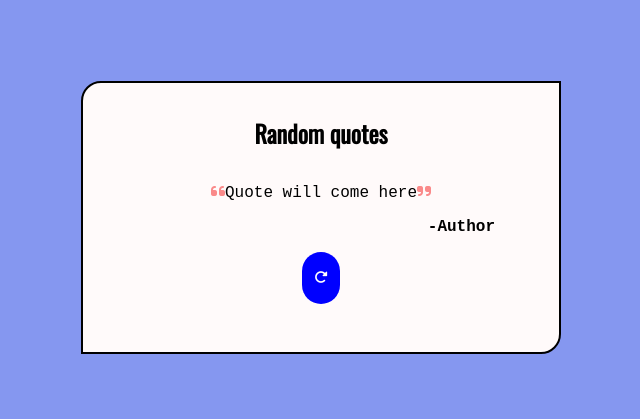
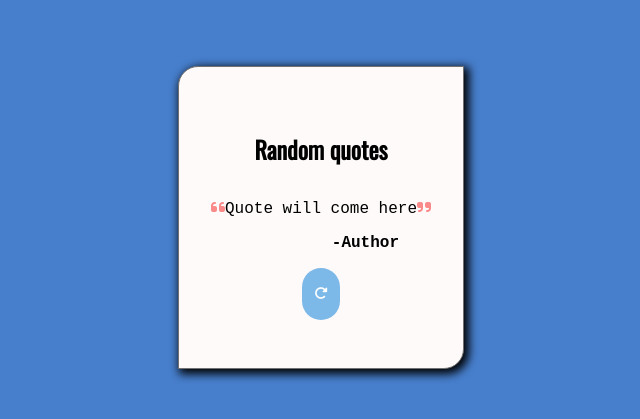
Before and after one commit to GouravKumar13/randomQuoteGenerator, a plain HTML site: page index.html in a window 1280 px wide. Shown: the part 183-602 px from the top of the page, without its empty margins (319-959 px from the left). Drawn offline with nearby package versions, Linux system fonts and the light colour scheme; a web font is replaced by a local one.

Commit message:
style : updated the style

```diff
--- a/main.js
+++ b/main.js
@@ -13,7 +13,7 @@ const generateQuote = () => {
         let randomQuote = data[randNum];
 
 
-        document.getElementById("quote").innerHTML = `${randomQuote.text}`;
+        document.getElementById("quote").innerHTML = `"${randomQuote.text}`;
         document.getElementById("author").innerHTML = `- ${randomQuote.author ? randomQuote.author : ""}`;
     });
 }
--- a/mobile.css
+++ b/mobile.css
@@ -1,7 +1,7 @@
 @media screen and (max-width: 469px) {
     .container{
 
-        width: 20rem;
+        width: fit-content;
     }
     h2{
         font-family: 'Oswald', sans-serif;
@@ -9,10 +9,12 @@
     }
     span{
         font-family: 'Chivo Mono', monospace;
+        font-size: 1.5rem;
 
     }
     p{
         font-family: 'Chivo Mono', monospace;
+
         margin-top: 1rem;
         text-align: right;
         padding-right: 2rem;
@@ -24,3 +26,4 @@
         width: 10vw;
         border-radius: 20px;
     }
+}
--- a/style.css
+++ b/style.css
@@ -11,21 +11,25 @@ display: flex;
 align-items: center;
 justify-content: center;
 height: 100vh;
-background-color: rgb(133, 151, 240);
+background-color: #477fcd;
 }
 .container{
-border: 2px solid black;
+border: 1px solid rgb(113, 113, 113);
+box-shadow: 3px 3px 10px 2px rgb(0, 0, 0);
 border-top-left-radius: 20px;
 border-bottom-right-radius: 20px;
-padding: 2rem;
-width: 30rem;
+ padding: 2rem;
+max-width:35vw;
+height: fit-content;
 text-align: center;
 background-color:rgb(255, 250, 250);
+margin: 2rem;
 /* color: whitesmoke; */
 }
 h2{
     font-family: 'Oswald', sans-serif;
     margin-bottom: 2rem;
+    margin-top: 2rem;
 }
 span{
     font-family: 'Chivo Mono', monospace;
@@ -40,7 +44,7 @@ p{
 button{
     margin: 1rem;
     border: none;
-    background-color: blue;
+    background-color: #7CB9E8;
     color: white;
     height: 6.5vh;
     width: 3vw;
```
